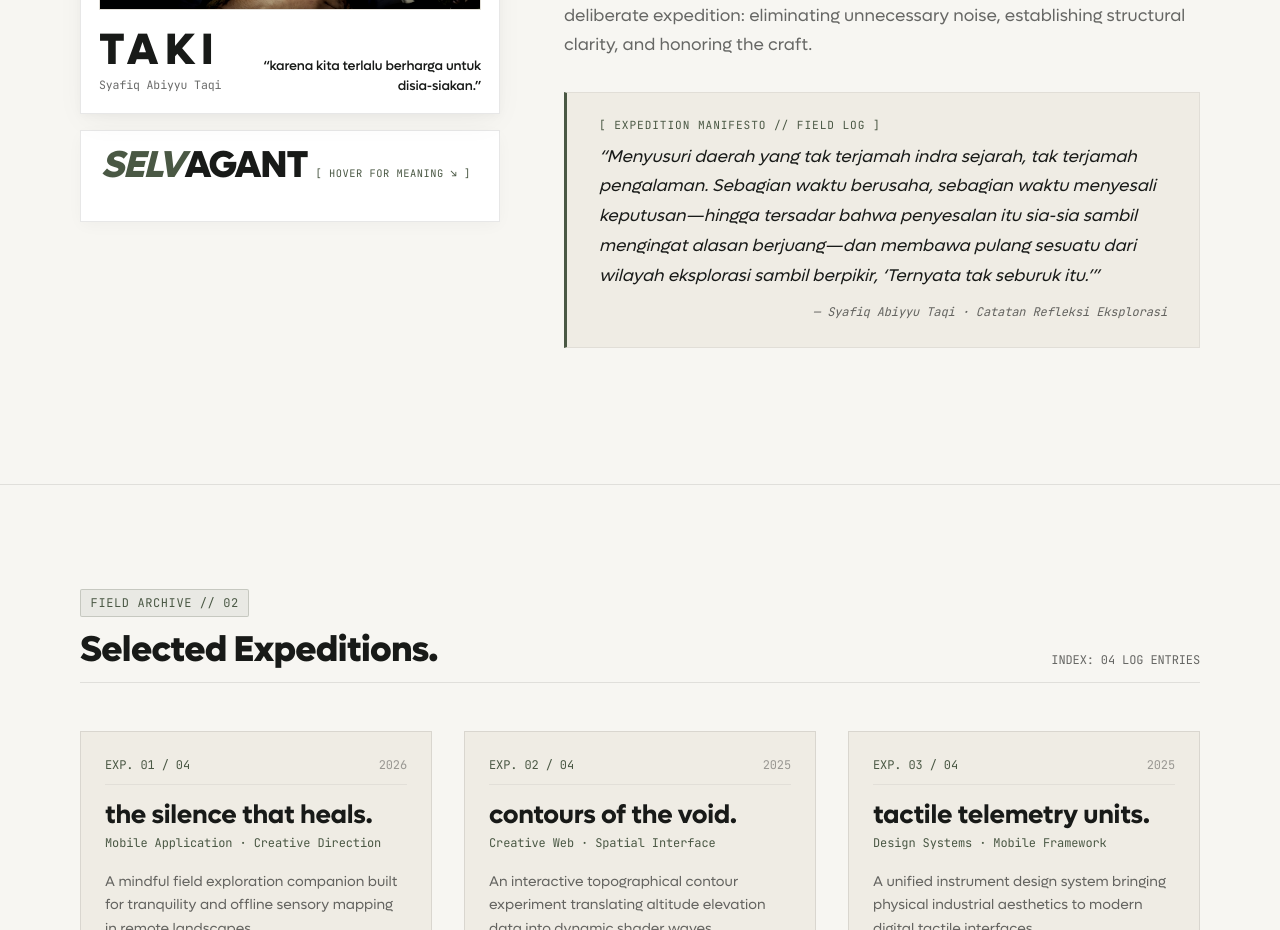
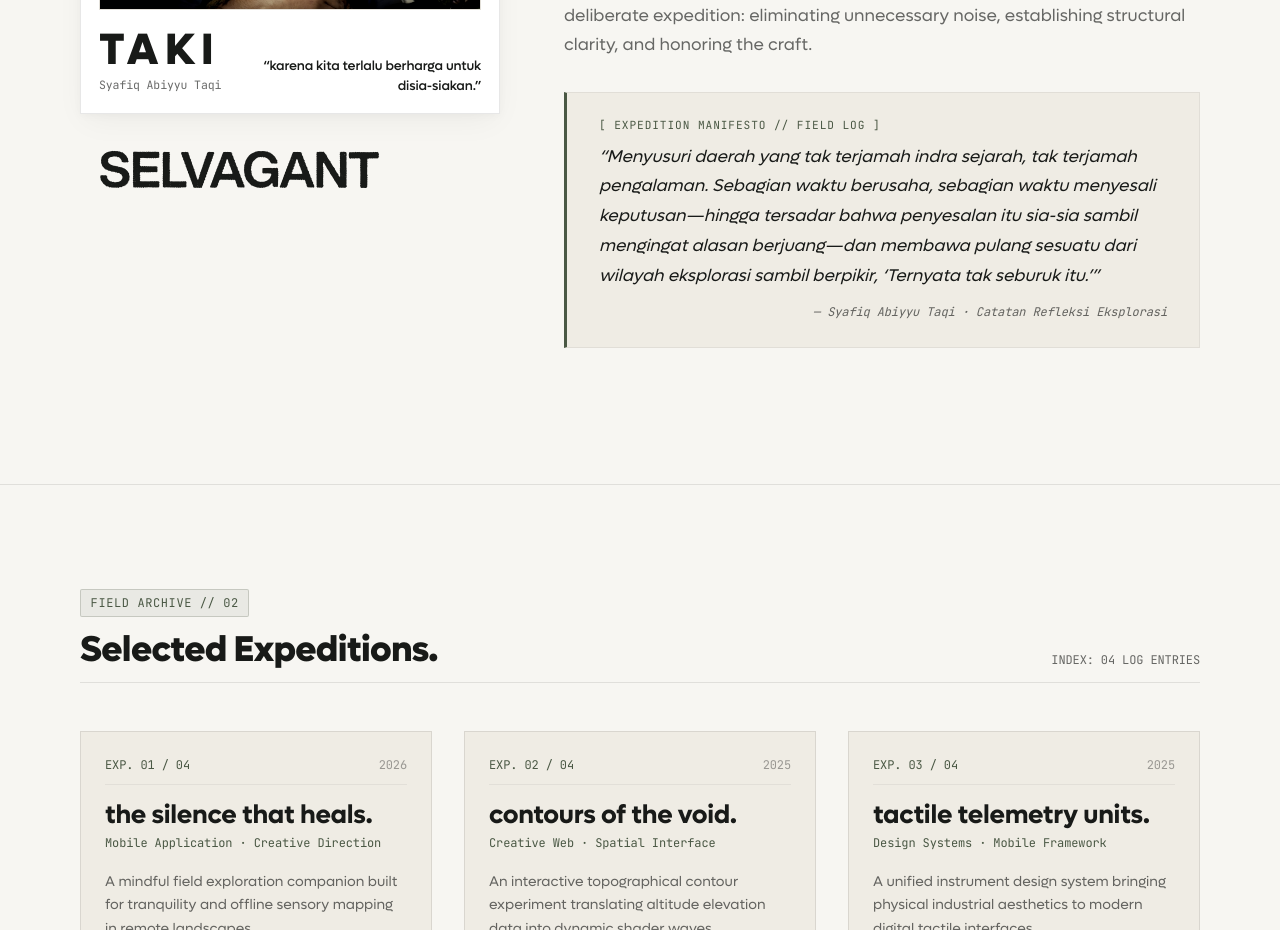
Before and after one commit to intxdv/adventure-log, a React (Vite) app: page / in a window 1280 px wide. Shown: the part 1320-2250 px from the top of the page. Built offline with nearby package versions, Linux system fonts and the light colour scheme.

Commit message:
feat(about): apply Printvetica typeface to uniform SELVAGANT display with frameless-first hover reveal

```diff
--- a/src/components/About.css
+++ b/src/components/About.css
@@ -272,57 +272,40 @@
    Interactive SELVAGANT Display Dock (Left Column Below Card)
    -------------------------------------------------------------------------- */
 .selvagant-reveal-dock {
-  background-color: #FFFFFF;
-  border: 1px solid var(--hairline-base);
-  padding: clamp(0.75rem, 1.5vw, 1rem) clamp(0.875rem, 1.75vw, 1.25rem);
-  box-shadow: 0 4px 16px -2px rgba(24, 26, 24, 0.04);
+  background-color: transparent;
+  border: 1px solid transparent;
+  padding: clamp(0.75rem, 1.5vw, 1rem) clamp(0.75rem, 1.75vw, 1.125rem);
+  box-shadow: none;
   cursor: pointer;
   outline: none;
-  transition: border-color 0.25s ease, box-shadow 0.25s ease, background-color 0.25s ease;
+  border-radius: 2px;
+  transition: border-color 0.3s ease, box-shadow 0.3s ease, background-color 0.3s ease;
 }
 
 .selvagant-reveal-dock:hover,
 .selvagant-reveal-dock:focus-visible,
 .selvagant-reveal-dock:focus-within {
-  border-color: var(--color-olive-border);
-  box-shadow: 0 8px 24px -4px rgba(74, 88, 68, 0.12);
-  background-color: var(--color-canvas-subtle);
+  border-color: var(--hairline-base);
+  background-color: #FFFFFF;
+  box-shadow: 0 10px 30px -5px rgba(24, 26, 24, 0.06), 0 2px 8px rgba(24, 26, 24, 0.03);
 }
 
 .selvagant-trigger-row {
   display: flex;
-  justifyContent: space-between;
-  align-items: baseline;
-  flex-wrap: wrap;
-  gap: 8px;
+  justifyContent: flex-start;
+  align-items: center;
+  width: 100%;
 }
 
 .selvagant-hero-word {
-  font-family: var(--font-display);
-  font-size: clamp(1.75rem, 3.25vw, 2.35rem);
-  font-weight: 900;
-  letter-spacing: -0.03em;
+  font-family: var(--font-printvetica);
+  font-size: clamp(2.25rem, 4.5vw, 3.25rem);
+  font-weight: 700;
+  letter-spacing: -0.01em;
   line-height: 1;
   color: var(--color-ink);
-}
-
-.selvagant-selv-accent {
-  font-style: italic;
-  color: var(--color-olive);
-  margin-right: 1px;
-}
-
-.selvagant-cue-tag {
-  font-size: 0.65rem;
-  color: var(--color-olive);
-  letter-spacing: 0.05em;
-  transition: transform 0.25s ease, color 0.25s ease;
-}
-
-.selvagant-reveal-dock:hover .selvagant-cue-tag,
-.selvagant-reveal-dock:focus-within .selvagant-cue-tag {
-  color: var(--color-ink);
-  transform: translateY(2px);
+  text-transform: uppercase;
+  margin: 0;
 }
 
 /* Revealed Meaning Drawer on Hover/Focus */
--- a/src/components/About.tsx
+++ b/src/components/About.tsx
@@ -48,18 +48,15 @@ export const About: React.FC = () => {
 
           {/* Interactive SELVAGANT Display Dock with Hover Meaning Disclosure */}
           <div
-            className="selvagant-reveal-dock hairline-box"
+            className="selvagant-reveal-dock"
             tabIndex={0}
             role="region"
             aria-label="Selvagant Moniker Etymology & Meaning"
           >
             <div className="selvagant-trigger-row">
-              <div className="selvagant-hero-word font-display">
-                <span className="selvagant-selv-accent">SELV</span>AGANT
-              </div>
-              <span className="selvagant-cue-tag font-mono">
-                [ HOVER FOR MEANING ↘ ]
-              </span>
+              <h3 className="selvagant-hero-word">
+                SELVAGANT
+              </h3>
             </div>
 
             {/* Revealed Meaning Drawer */}
--- a/src/styles/fonts.css
+++ b/src/styles/fonts.css
@@ -48,3 +48,12 @@
   font-style: normal;
   font-display: swap;
 }
+
+/* Printvetica Display Font */
+@font-face {
+  font-family: 'Printvetica';
+  src: url('/fonts/Printvetica.otf') format('opentype');
+  font-weight: 400 900;
+  font-style: normal;
+  font-display: swap;
+}
--- a/src/styles/tokens.css
+++ b/src/styles/tokens.css
@@ -25,6 +25,7 @@
   --font-display: 'Lufga', -apple-system, BlinkMacSystemFont, sans-serif;
   --font-body: 'Lufga', -apple-system, BlinkMacSystemFont, sans-serif;
   --font-mono: 'JetBrains Mono', ui-monospace, SFMono-Regular, Menlo, Monaco, Consolas, monospace;
+  --font-printvetica: 'Printvetica', var(--font-display);
 
   /* Typography Scales */
   --text-xs: clamp(0.7rem, 0.65rem + 0.25vw, 0.75rem);
```
Also changed, not shown: public/fonts/Printvetica.otf (added).
